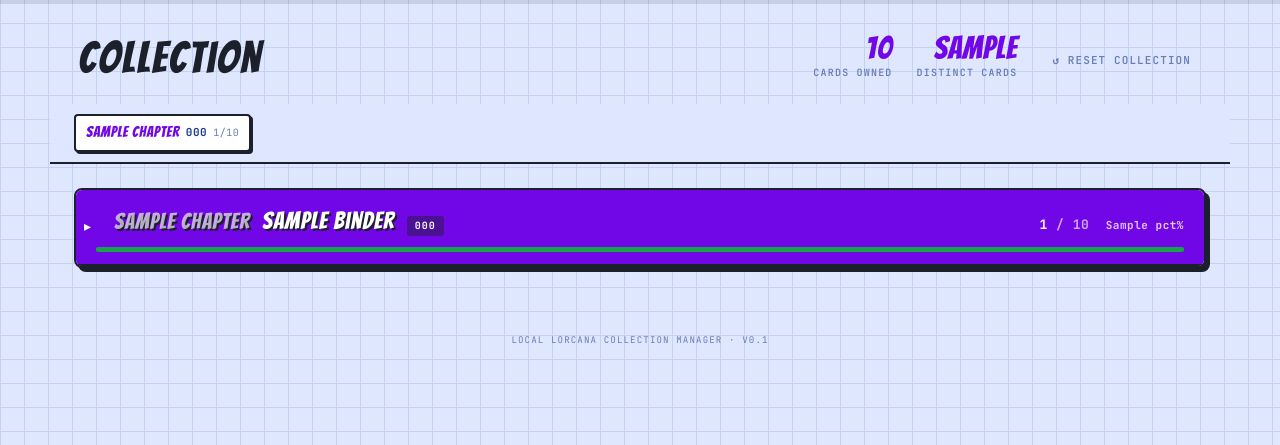
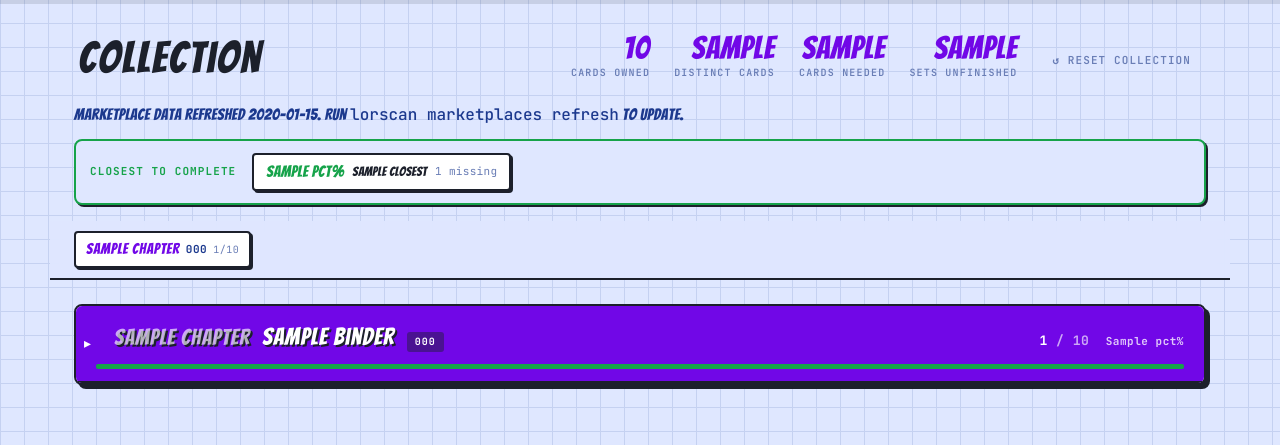
Before and after one commit to ityou-tech/lorscan, a FastAPI app: template src/lorscan/app/templates/collection/index.html in a window 1280 px wide. Shown: the part 73-518 px from the top of the page. Run offline with FastAPI, Linux system fonts and the light colour scheme; the template is opened without the code that fills it: most values are stand-ins (such as "Sample title", 1, 10 or a date in 2020); parts of the project's set-up code (start-up, migrations or seed data) failed here and were passed over.

Commit message:
feat(collection): render marketplace price badges + ported header stats

```diff
--- a/src/lorscan/app/templates/_partials/binder.html
+++ b/src/lorscan/app/templates/_partials/binder.html
@@ -97,6 +97,14 @@
             </form>
           </div>
           {% else %}
+          {% if card.badge %}
+          <a href="{{ card.badge.url }}" target="_blank" rel="noopener"
+             class="pocket-badge"
+             title="In stock at {{ card.badge.shop_name }}">
+            €{{ '%.2f' | format(card.badge.price_cents / 100) | replace('.', ',') }}
+            · {{ card.badge.shop_name }}
+          </a>
+          {% endif %}
           <form method="post" action="/collection/add" class="pocket-add-form">
             <input type="hidden" name="card_id" value="{{ card.card_id }}">
             <button type="submit" class="pocket-add-btn" aria-label="Add to collection">+ Add</button>
--- a/src/lorscan/app/templates/collection/index.html
+++ b/src/lorscan/app/templates/collection/index.html
@@ -15,6 +15,14 @@
       <span class="meta-stat-num">{{ distinct_owned }}</span>
       <span class="meta-stat-label">distinct cards</span>
     </div>
+    <div class="meta-stat">
+      <span class="meta-stat-num">{{ cards_needed }}</span>
+      <span class="meta-stat-label">cards needed</span>
+    </div>
+    <div class="meta-stat">
+      <span class="meta-stat-num">{{ unfinished_sets }}</span>
+      <span class="meta-stat-label">sets unfinished</span>
+    </div>
     {% if total > 0 %}
     <form method="post" action="/collection/reset" style="display:inline"
           onsubmit="return confirm('Delete every card from your collection? This wipes all {{ total }} owned cards. Catalog and scan history are kept.');">
@@ -24,7 +32,30 @@
   </div>
 </section>
 
-{% if total == 0 %}
+{% if last_sweep %}
+<p class="marketplace-refreshed">
+  Marketplace data refreshed
+  <time datetime="{{ last_sweep.finished_at }}">{{ last_sweep.finished_at[:10] }}</time>.
+  Run <code>lorscan marketplaces refresh</code> to update.
+</p>
+{% endif %}
+
+{% if closest %}
+<section class="closest-strip" aria-label="Sets closest to complete">
+  <span class="closest-label">Closest to complete</span>
+  <div class="closest-tiles">
+    {% for c in closest %}
+    <a href="#{{ c.set_code }}" class="closest-tile">
+      <span class="closest-tile-pct">{{ c.pct }}%</span>
+      <span class="closest-tile-name">{{ c.name }}</span>
+      <span class="closest-tile-need">{{ c.missing_count }} missing</span>
+    </a>
+    {% endfor %}
+  </div>
+</section>
+{% endif %}
+
+{% if total == 0 and not has_badges %}
 <section class="card empty-state">
   <h2>No cards yet</h2>
   <p>Your collection is empty. Scan a binder page, review the matches, then click <strong>Accept matched cards into collection</strong> to add them here.</p>
```
Also changed, not shown: src/lorscan/app/routes/collection.py (+46 -3 lines), tests/integration/test_routes_smoke.py (+91 -0 lines).
